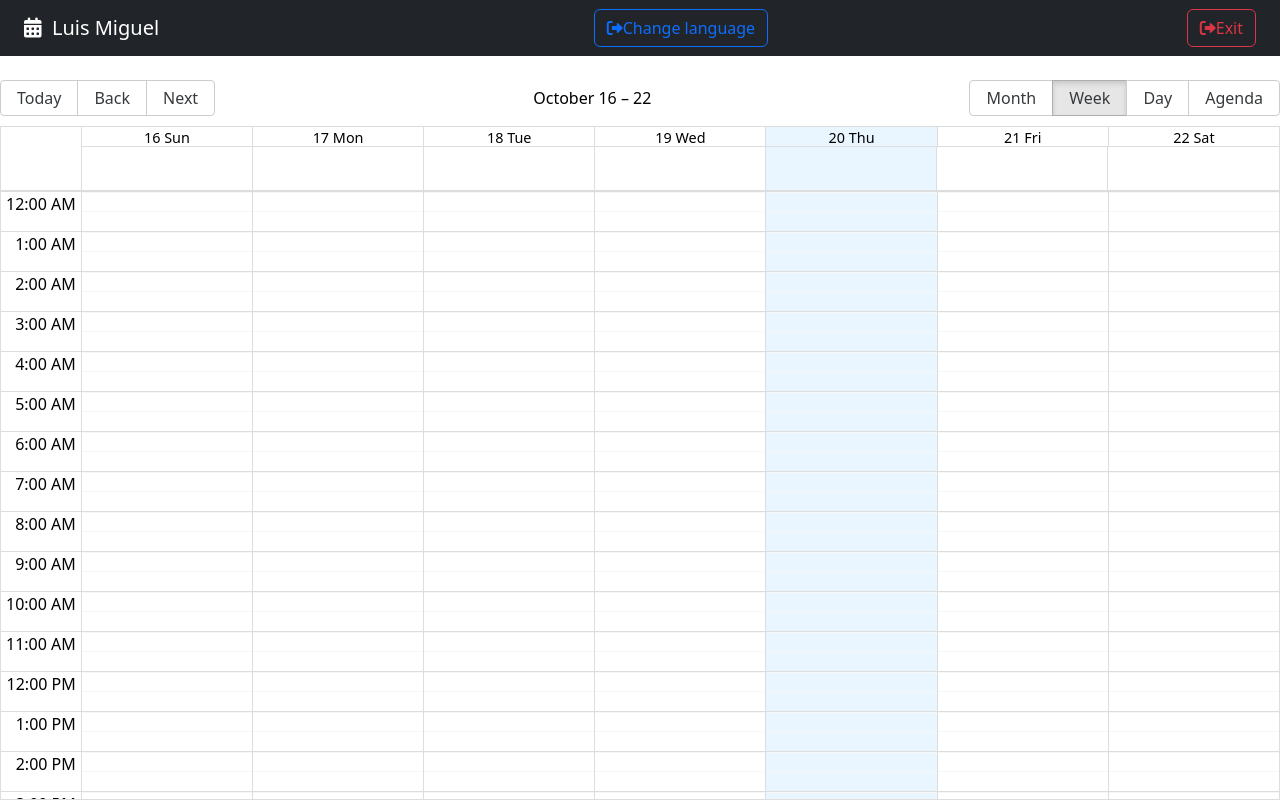
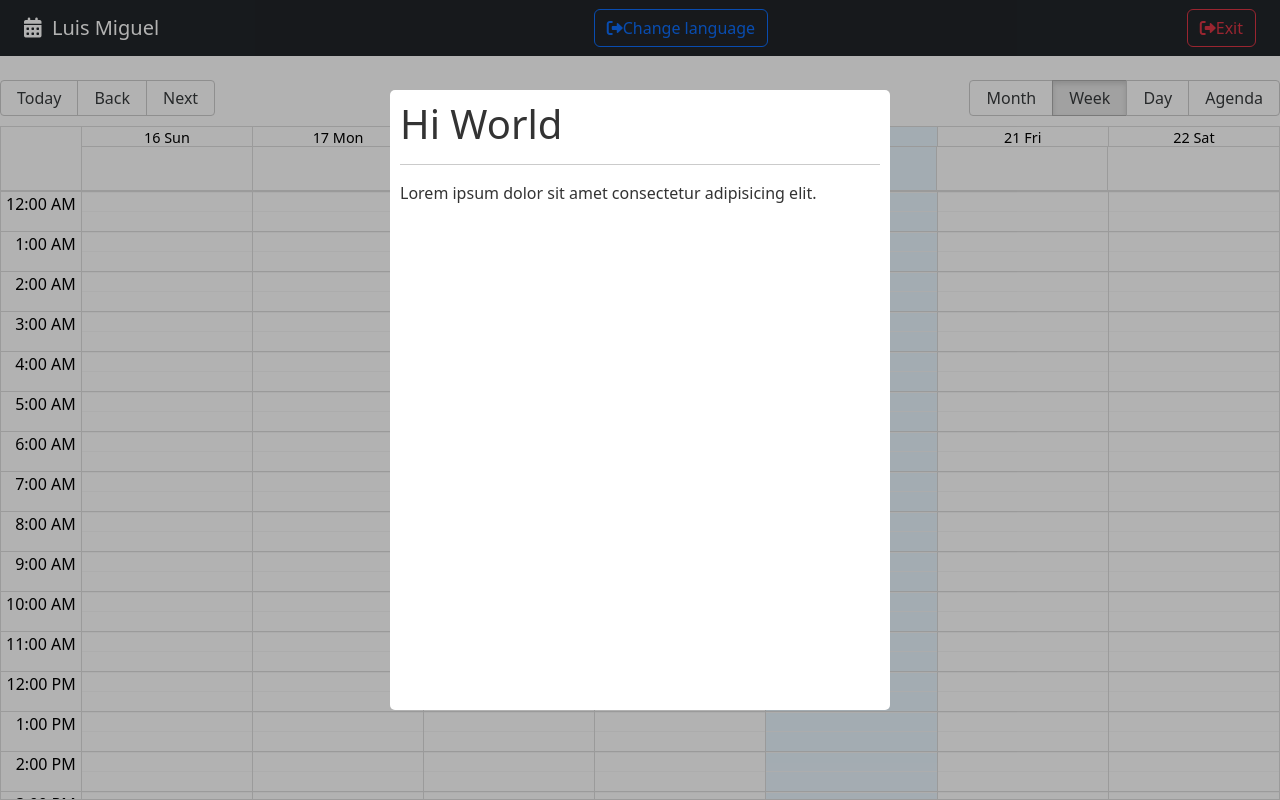
Before and after one commit to Lanzarot98/calendar-app-react, a React (Vite) app: page / in a window 1280 px wide. Built offline with nearby package versions, Linux system fonts and the light colour scheme.

Commit message:
Create a modal

```diff
--- a/package.json
+++ b/package.json
@@ -13,6 +13,7 @@
     "react": "^18.2.0",
     "react-big-calendar": "^1.5.0",
     "react-dom": "^18.2.0",
+    "react-modal": "^3.16.1",
     "react-router-dom": "6"
   },
   "devDependencies": {
--- /dev/null
+++ b/src/calendar/components/CalendarModal.jsx
@@ -0,0 +1,40 @@
+import { useState } from 'react';
+import Modal from 'react-modal';
+
+const customStyles = {
+    content: {
+        top: '50%',
+        left: '50%',
+        right: 'auto',
+        bottom: 'auto',
+        marginRight: '-50%',
+        transform: 'translate(-50%, -50%)',
+    },
+};
+
+Modal.setAppElement('#root'); // ayuda a sobreponerse ante todo
+
+export const CalendarModal = () => {
+
+    const [isOpen, setIsOpen] = useState(true);
+
+    const onCloseModal = () => {
+        console.log('Close Modal');
+        setIsOpen( false );
+    }
+
+  return (
+    <Modal
+        isOpen={ isOpen }
+        onRequestClose={ onCloseModal }
+        style={ customStyles }
+        className="modal"
+        overlayClassName="modal-fondo"
+        closeTimeoutMS={ 200 }
+    >
+        <h1>Hi World</h1>
+        <hr />
+        <p>Lorem ipsum dolor sit amet consectetur adipisicing elit.</p>
+    </Modal>
+  )
+}
--- a/src/calendar/index.js
+++ b/src/calendar/index.js
@@ -1,3 +1,4 @@
 export * from './pages/CalendarPage';
 export * from './components/Navbar';
 export * from './components/CalendarEvent';
+export * from './components/CalendarModal';
--- a/src/calendar/pages/CalendarPage.jsx
+++ b/src/calendar/pages/CalendarPage.jsx
@@ -1,11 +1,11 @@
+import { useState } from 'react';
 import { Calendar } from 'react-big-calendar';
 import 'react-big-calendar/lib/css/react-big-calendar.css';
 
 import { addHours } from 'date-fns';
-import { Navbar, CalendarEvent } from "../";
+import { Navbar, CalendarEvent, CalendarModal } from "../";
 
 import { getMessagesES, localizer } from '../../helpers';
-import { useState } from 'react';
 
 const events = [{
   title: "Chief's birthday",
@@ -79,6 +79,8 @@
           onView={ onViewChanged }
           defaultView={ lastView }
         />
+
+          <CalendarModal />
       </div>
 
 
--- a/src/styles.css
+++ b/src/styles.css
@@ -6,3 +6,44 @@
 .rbc-ellipsis, .rbc-show-more, .rbc-row-segment .rbc-event-content, .rbc-event-label {
     white-space: normal;
 }
+
+/* Modal */
+.ReactModalPortal > div{
+    opacity: 0;
+}
+
+.ReactModalPortal .ReactModal__Overlay {
+    align-items: center;
+    display: flex;
+    justify-content: center;
+    transition: opacity .2s ease-in-out;
+    z-index: 999;
+}
+
+.modal-fondo {
+    background-color: rgba(0, 0, 0, 0.3);
+    bottom: 0;
+    left: 0;
+    right: 0;
+    top: 0;
+    position: fixed;
+}
+
+.ReactModalPortal .ReactModal__Overlay--after-open {
+    opacity: 1;
+}
+
+.ReactModalPortal .ReactModal__Overlay--before-close {
+    opacity: 0;
+}
+
+.modal {
+    background: white;
+    border-radius: 5px;
+    color: rgb(51, 51, 51);
+    display: inline;
+    max-height: 620px;
+    max-width: 500px;
+    outline: none;
+    padding: 10px;
+}
```
Also changed, not shown: 1 other file (tests, documents, lock files or other folders).
